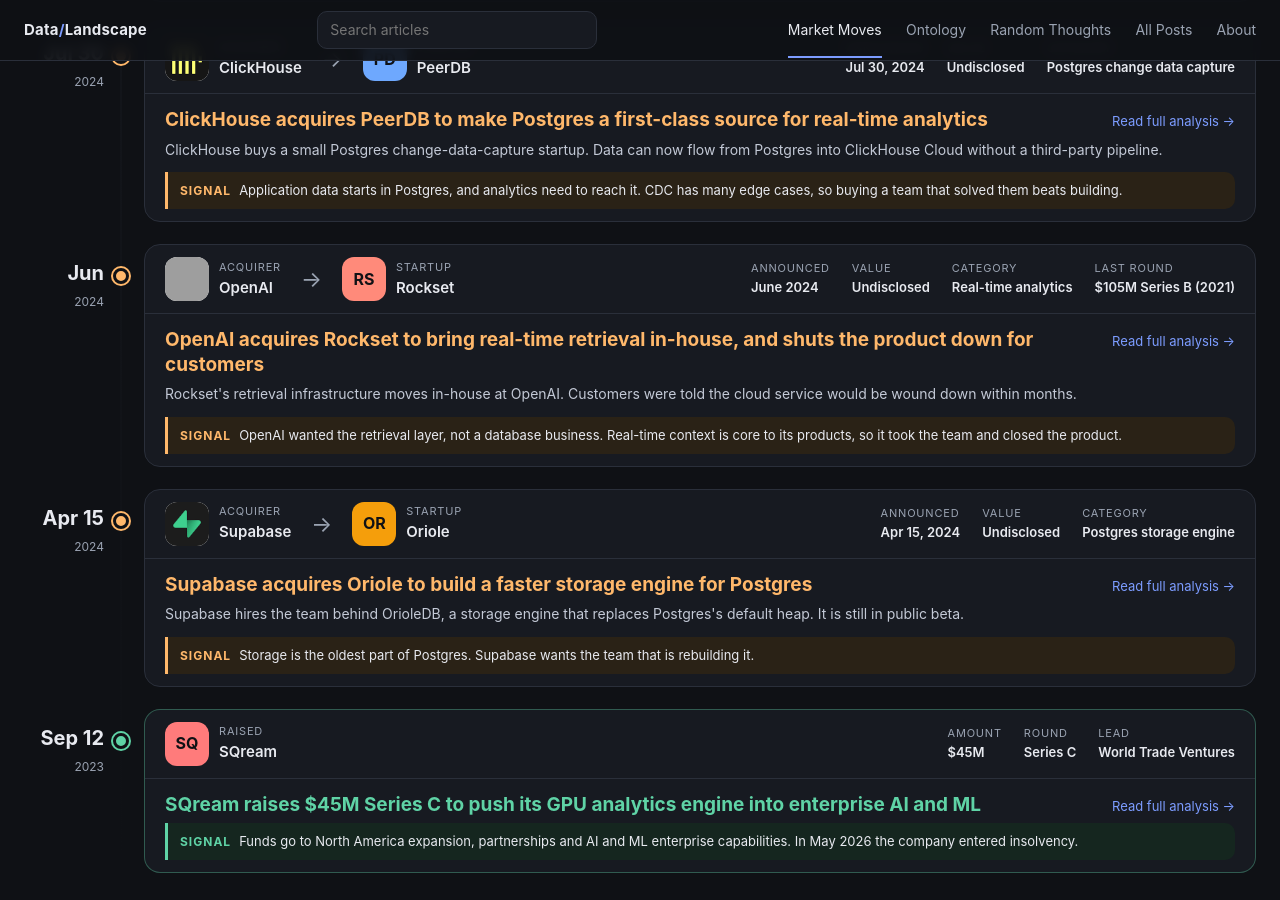
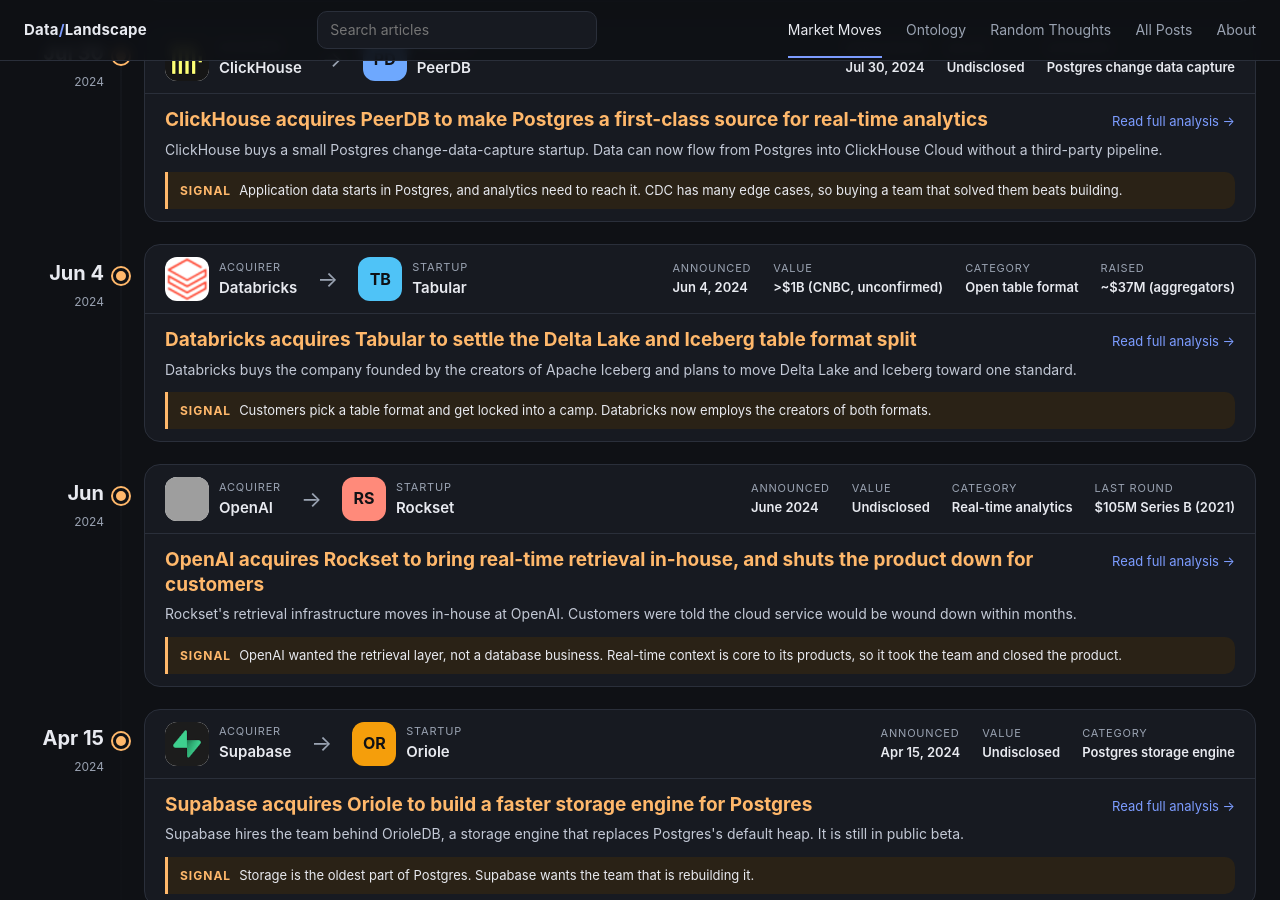
Before and after one commit to itayb-dt/data_landscape, a Jekyll site: the page built from index.html, in a window 1280 px wide and 900 px high, scrolled down 5365 px. Built offline with Jekyll 4.4.1, drawn with Linux system fonts in a browser that asks for light colours; grey boxes are pictures that could not be loaded.

Commit message:
Add Databricks/Tabular acquisition article and Market Moves card
Published 2024-06-07. Price is the CNBC report, not disclosed by Databricks. My Take is the author's view on whether the reported price is justified. Updates links the later Neon deal.

Co-Authored-By: Claude Sonnet 5.5 <noreply@anthropic.com>

```diff
--- a/_data/events.yml
+++ b/_data/events.yml
@@ -12,6 +12,32 @@
 #            post    (URL of our analysis; marks the event as analysed and adds a card
 #                     to the detailed view. A card also needs the card fields below.)
 # `when` is the label shown on the timeline; `date` positions the dot in the overview strip.
+- type: acq
+  date: 2024-06-04
+  # Value is from press reports (CNBC), not the announcement. Databricks did not disclose it.
+  when: "Jun 4"
+  acquirer: Databricks
+  acquirer_abbr: DB
+  acquirer_color: "#ff6b5b"
+  target: Tabular
+  target_abbr: TB
+  target_color: "#4fc3f7"
+  value: ">$1B (reported)"
+  headline: Databricks acquires Tabular to settle the Delta Lake and Iceberg table format split
+  tldr: "Databricks buys the company founded by the creators of Apache Iceberg and plans to move Delta Lake and Iceberg toward one standard."
+  signal: "Customers pick a table format and get locked into a camp. Databricks now employs the creators of both formats."
+  take_label: My take
+  take: "$1B is a lot for a small company. The value is strategic: control over a standard its customers care about."
+  facts:
+    - {label: Announced, value: "Jun 4, 2024"}
+    - {label: Value, value: ">$1B (CNBC, unconfirmed)"}
+    - {label: Category, value: Open table format}
+    - {label: Raised, value: "~$37M (aggregators)"}
+  links:
+    - {label: Databricks announcement, src: databricks.com, abbr: DB, color: "#ff6b5b", url: "https://www.databricks.com/blog/databricks-tabular"}
+    - {label: CNBC on the price, src: cnbc.com, abbr: CN, color: "#6ea8fe", url: "https://www.cnbc.com/2024/06/04/databricks-is-buying-data-optimization-startup-tabular.html"}
+  post: /blog_posts/acq/038_ACQ_tabular_by_databricks.html
+
 - type: acq
   date: 2026-11-09
   when: "Nov 9"
--- /dev/null
+++ b/blog_posts/acq/038_ACQ_tabular_by_databricks.md
@@ -0,0 +1,71 @@
+---
+title: "Databricks acquires Tabular to settle the Delta Lake and Iceberg table format split"
+published: 2024-06-07
+---
+Databricks [announced on June 4, 2024](https://www.databricks.com/blog/databricks-tabular) that it agreed to acquire Tabular, a data management company founded by the creators of Apache Iceberg. Databricks did not disclose the price. [CNBC reported](https://www.cnbc.com/2024/06/04/databricks-is-buying-data-optimization-startup-tabular.html) that Databricks paid more than $1 billion. The one thing that matters: Databricks now employs the people behind both of the open table formats that its customers choose between.
+
+<figure class="shot">
+  <img src="{{ '/assets/images/tabular/hero.png' | relative_url }}" alt="Databricks and Tabular logos" loading="lazy">
+  <figcaption>Databricks and Tabular. Source: <a href="https://www.databricks.com/blog/databricks-tabular">Databricks</a>.</figcaption>
+</figure>
+
+## The Problem: The data lake has two table formats, and choosing one means choosing a camp
+
+A modern data lake is a pile of files in object storage, usually Parquet. A table format turns those files into tables: it records which files belong to a table, what the schema is, and lets many engines read and write safely at the same time. Without one, two jobs writing to the same folder can leave readers with half a table.
+
+The market has more than one such format. Delta Lake comes from Databricks, and Apache Iceberg began at Netflix and is backed by many other vendors, Snowflake among them. Apache Hudi is a third. An engine that speaks one format may not read another, so a company that picks Delta can find that a tool it wants only supports Iceberg. The format is where the data lives, so switching later means rewriting petabytes of files.
+
+Imagine a retailer that stores its sales history as Delta tables and then buys a second analytics tool that reads only Iceberg. It either keeps two copies of the data or gives up the tool. This is what customers mean when they say they want "open" data: the format should not decide which products they can use.
+
+## The Solution: An independent Iceberg platform from its creators
+
+[Tabular](https://tabular.io/) was founded in 2021 by Ryan Blue, Daniel Weeks and Jason Reid. Databricks says Ryan and Daniel developed Iceberg at Netflix and donated it to the Apache Software Foundation. The company sold an independent data platform built on Iceberg, positioned as neutral between the engines that read it ([VentureBeat](https://venturebeat.com/business/tabular-the-independent-data-platform-from-apache-iceberg-creators-scores-26m)). The Databricks announcement does not describe Tabular's product, customers or features, and Tabular's own post was not available to me, so I do not go further.
+
+### Funding history
+
+- Early round - Aug 2021 - $11M - [aggregator](https://clay.com/dossier/tabular-funding), reportedly led by Andreessen Horowitz. I could not confirm it from a primary source.
+- Round - Sep 2023 - $26M - [Business Wire](https://www.businesswire.com/news/home/20230919876739/en), led by Altimeter Capital with Andreessen Horowitz participating. Some outlets call it a Series B.
+
+About $37M in total, according to aggregators.
+
+## Understanding the Acquisition
+
+Databricks says the deal "brings the original creators of Apache Iceberg and those of Linux Foundation Delta Lake" together. Its plan is to "work closely with the Iceberg and Delta Lake communities", in the short term inside Delta Lake UniForm, and in the long term "by evolving toward a single, open, and common standard of interoperability". It adds that "this is a long journey, one that will likely take several years". It also says the acquisition shows its "commitment to open formats and open source data in the cloud".
+
+<figure class="shot narrow">
+  <img src="{{ '/assets/images/tabular/uniform.png' | relative_url }}" alt="Diagram: with UniForm, Delta Lake tables can be read by the Iceberg and Hudi ecosystems as well as Java, Rust and Python engines" loading="lazy">
+  <figcaption>UniForm lets a Delta Lake table be read as Iceberg or Hudi. Source: <a href="https://www.databricks.com/blog/delta-lake-universal-format-uniform-iceberg-compatibility-now-ga">Databricks</a>.</figcaption>
+</figure>
+
+UniForm is Databricks' existing answer: a Delta table also writes the metadata that Iceberg readers expect, so one copy of the data serves both. Databricks announced UniForm's general availability a day before the Tabular deal. The neighbouring post says it will "invest heavily to greatly broaden the ambitions of Delta Lake UniForm".
+
+**How the price can be justified.** Databricks does not give a justification in numbers, and Tabular's revenue is not public. These are my hypotheses, not statements from either side:
+
+- **The standard itself.** If Iceberg becomes the default format, Databricks needs a say in where it goes. Employing its creators gives it influence over the project, even though it is still run by the Apache Software Foundation.
+- **Removing a reason not to buy.** Customers who want Iceberg can be offered Databricks without being asked to give up their format.
+- **A scarce team.** Few people have built a table format that the whole industry adopted.
+
+For Tabular customers and the Iceberg project, the announcement states nothing. It does not say whether the Tabular product continues, and it does not describe Iceberg governance after the deal.
+
+## Relevant Products and Companies
+
+- [Apache Iceberg](https://iceberg.apache.org/): the open table format Tabular's founders created, supported by many engines.
+- [Delta Lake](https://delta.io/): Databricks' own table format, hosted by the Linux Foundation.
+- [Snowflake](https://www.snowflake.com/): Databricks' main rival, which supports Iceberg tables.
+- [Apache Hudi](https://hudi.apache.org/): the third open table format, also covered by UniForm.
+
+## My Take
+
+$1 billion is a lot of money. Is there real business value in it? I'm not sure the numbers alone explain it. Tabular was a small company with a young product, and nothing that has been published shows revenue anywhere near that scale. What Databricks bought is strategic: the Iceberg creators, and with them some control over a standard that its customers care about.
+
+I'm not fully convinced by the price, if it is true. But I look at Databricks, and these people seem to know what they are doing. They have a record of paying for the ground their platform stands on, and the table format is that ground. I would not bet against them on this one.
+
+---
+
+## Updates
+
+*Late additions, published after the original article and not part of the official announcements.*
+
+### May 2025: Another reported $1 billion for a small team
+
+On May 14, 2025, Databricks [agreed to acquire Neon](https://www.databricks.com/company/newsroom/press-releases/databricks-agrees-acquire-neon-help-developers-deliver-ai-systems), a serverless Postgres company, for a price reported at about $1 billion. See my [Neon article]({{ '/blog_posts/acq/015_ACQ_neon_by_databricks.html' | relative_url }}).
```
Also changed, not shown: assets/images/tabular/hero.png (added), assets/images/tabular/uniform.png (added).
